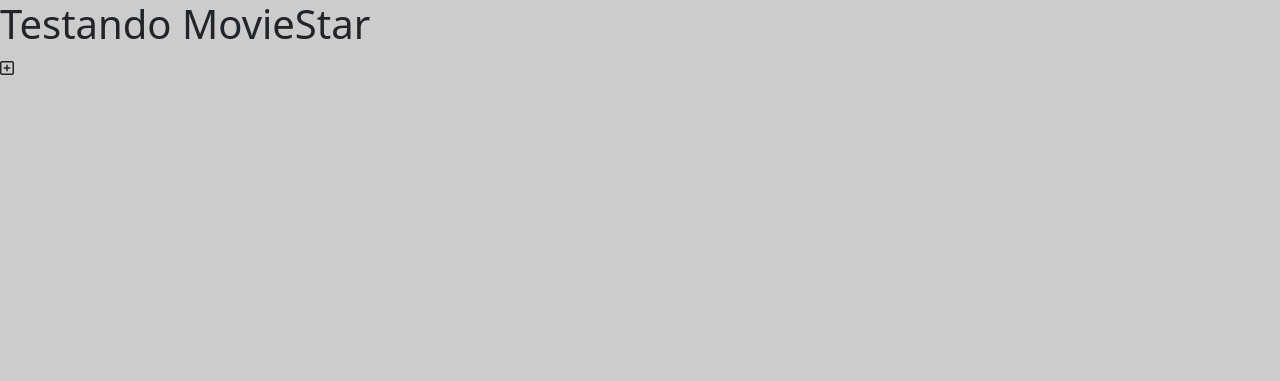
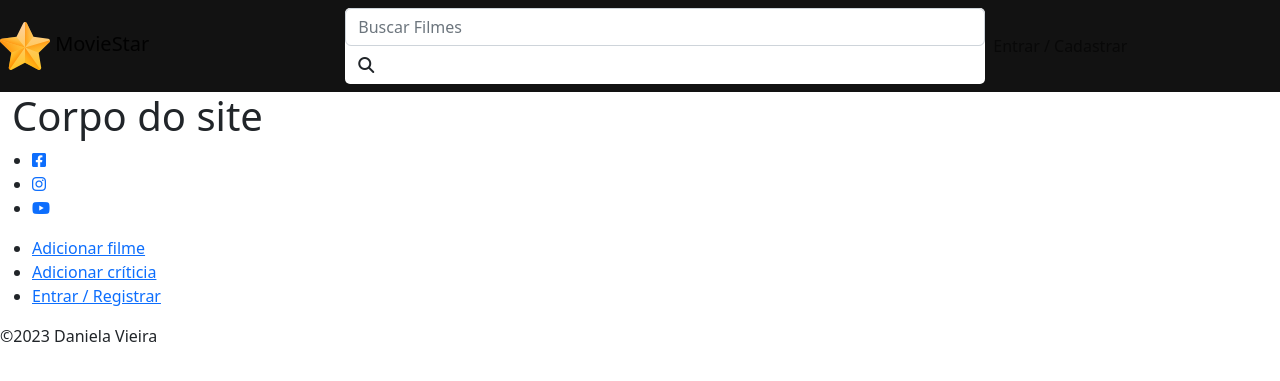
Before and after one commit to danielavieirasz/project_moviestar_php, a PHP site: page / in a window 1280 px wide. Shown: the top 381 px of the page. Run offline with PHP 8.4, Linux system fonts and the light colour scheme.

Commit message:
git status

```diff
--- a/css/styles.css
+++ b/css/styles.css
@@ -1,3 +1,29 @@
-body{
-    background-color: #CCC;
+/*Navbar */
+.navbar-brand{
+    position: relative;
 }
+
+#logo{
+    width: 50px;
+}
+
+#moviestar-title{
+    color: #FFF;
+    position: absolute;
+    bottom: -2px;
+    font-size: 30px;
+    left: 55px;
+    font-weight: bold;
+}
+
+#main-navbar{
+    background-color: #121212;
+}
+
+#search-form{
+    margin: 0 auto;
+    background-color: #FFF;
+    border-radius: 5px;
+    width: 50%;
+    margin-left: 180px;
+}
--- a/db.php
+++ b/db.php
@@ -5,4 +5,8 @@ $db_host = "localhost";
 $db_user = "root";
 $db_pass = "";
 
-$conn = new PDO("mysql:dbname" . $db_name ."host=" $db_host,$db_user,$db_pass )
+$conn = new PDO("mysql:dbname=". $db_name .";host=". $db_host, $db_user, $db_pass);
+
+// habilitar erro no PDO
+$conn->setAttribute(PDO::ATTR_ERRMODE, PDO::ERRMODE_EXCEPTION);
+$conn->setAttribute(PDO::ATTR_EMULATE_PREPARES, false);
--- a/index.php
+++ b/index.php
@@ -1,5 +1,6 @@
 <?php
-    require_once("globals.php")
+    require_once("globals.php");
+    require_once("db.php");
 ?>
 
 <!DOCTYPE html>
@@ -9,17 +10,66 @@
     <meta http-equiv="X-UA-Compatible" content="IE=edge">
     <meta name="viewport" content="width=device-width, initial-scale=1.0">
     <title>MovieStar</title>
-    <link rel="short icon" href="img/moviestar.ico"/>
+    <link rel="short icon" href="<?= $BASE_URL ?>img/moviestar.ico"/>
     <!-- Bootstrap  -->
     <link rel="stylesheet" href="https://cdnjs.cloudflare.com/ajax/libs/twitter-bootstrap/5.2.3/css/bootstrap.css" integrity="sha512-bR79Bg78Wmn33N5nvkEyg66hNg+xF/Q8NA8YABbj+4sBngYhv9P8eum19hdjYcY7vXk/vRkhM3v/ZndtgEXRWw==" crossorigin="anonymous" referrerpolicy="no-referrer" />
     <!-- Font awesome -->
     <link rel="stylesheet" href="https://cdnjs.cloudflare.com/ajax/libs/font-awesome/6.2.1/css/all.min.css" integrity="sha512-MV7K8+y+gLIBoVD59lQIYicR65iaqukzvf/nwasF0nqhPay5w/9lJmVM2hMDcnK1OnMGCdVK+iQrJ7lzPJQd1w==" crossorigin="anonymous" referrerpolicy="no-referrer" />
     <!-- css do projeto -->
-    <link rel="stylesheet" href="css/styles.css">
+    <link rel="stylesheet" href="<?= $BASE_URL ?>css/styles.css">
 </head>
 <body>
-    <H1>Testando MovieStar</H1>
-    <i class="far fa-plus-square"></i>
+ <header>
+    <nav id="main-navbar" class="navbar navbar-expand-lg">
+    <a href="<?= $BASE_URL ?>" class="navbar-brand">
+    <img src="<?= $BASE_URL ?>img/logo.svg" alt="MovieStar" id="logo">
+    <span id="moviestrar-title">MovieStar</span>
+    </a>
+    <button class="navbar-toggler" type="button" data-toggle="collapse" data-target="#navbar" aria-controls="navbar" aria-expanded="false" aria-label="Toggle navigation">
+        <i class="fas fa-bars"></i>
+    </button>
+    <form action="" id="search-form" class="form-inline my-2 my-lg-0">
+        <input type="text" name="q" id="search" class="form-control mr-sm-2" type="search" placeholder="Buscar Filmes" aria-label="Search">
+        <button class="btn my-2 my-sm-0" type="submit">
+            <i class="fas fa-search"></i>
+        </button>
+    </form>
+    <div class="collapse navbar-collapse" id ="navbar">
+        <ul class="navbar-nav">
+            <li class="nav-item">
+                <a href="<?= $BASE_URL ?>auth.php" class="nav-link">Entrar / Cadastrar</a>
+
+            </li>
+        </ul>
+    </div>
+    </nav>
+</header>
+<div id="main-container" class="container-fluid">
+    <h1>Corpo do site</h1>
+</div>
+<footer id="footer">
+    <div class="social-container">
+        <ul>
+            <li>
+                <a href="#"><i class="fab fa-facebook-square"></i></a>
+            </li>
+            <li>
+                <a href="#"><i class="fab fa-instagram"></i></a>
+            </li>
+            <li>
+                <a href="#"><i class="fab fa-youtube"></i></a>
+            </li>
+        </ul>
+    </div>
+    <div id="footer-links-container">
+        <ul>
+            <li><a href="#">Adicionar filme</a></li>
+            <li><a href="#">Adicionar críticia</a></li>
+            <li><a href="#">Entrar / Registrar</a></li>
+        </ul>
+    </div>
+    <p>&copy;2023 Daniela Vieira</p>
+</footer>
     <!-- Bootstrap JS -->
     <script src="https://cdnjs.cloudflare.com/ajax/libs/jquery/3.6.3/jquery.min.js" integrity="sha512-STof4xm1wgkfm7heWqFJVn58Hm3EtS31XFaagaa8VMReCXAkQnJZ+jEy8PCC/iT18dFy95WcExNHFTqLyp72eQ==" crossorigin="anonymous" referrerpolicy="no-referrer"></script>
     <script src="https://cdnjs.cloudflare.com/ajax/libs/twitter-bootstrap/5.2.3/js/bootstrap.js" integrity="sha512-L6XANV6sOsx9N9c787eDN1pjB2Pzautd3xDgn4cMKuoleHSuCJi5pCDGPCtwE3Bd4A1Olnr0k0aQXbczYzg+wg==" crossorigin="anonymous" referrerpolicy="no-referrer"></script>
```
